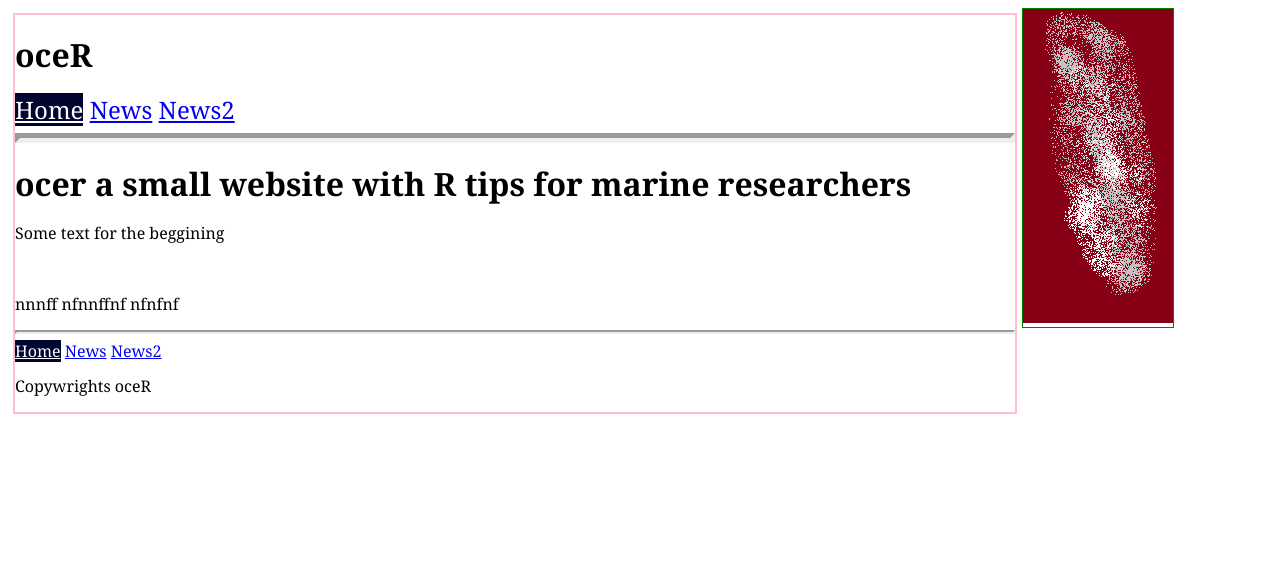
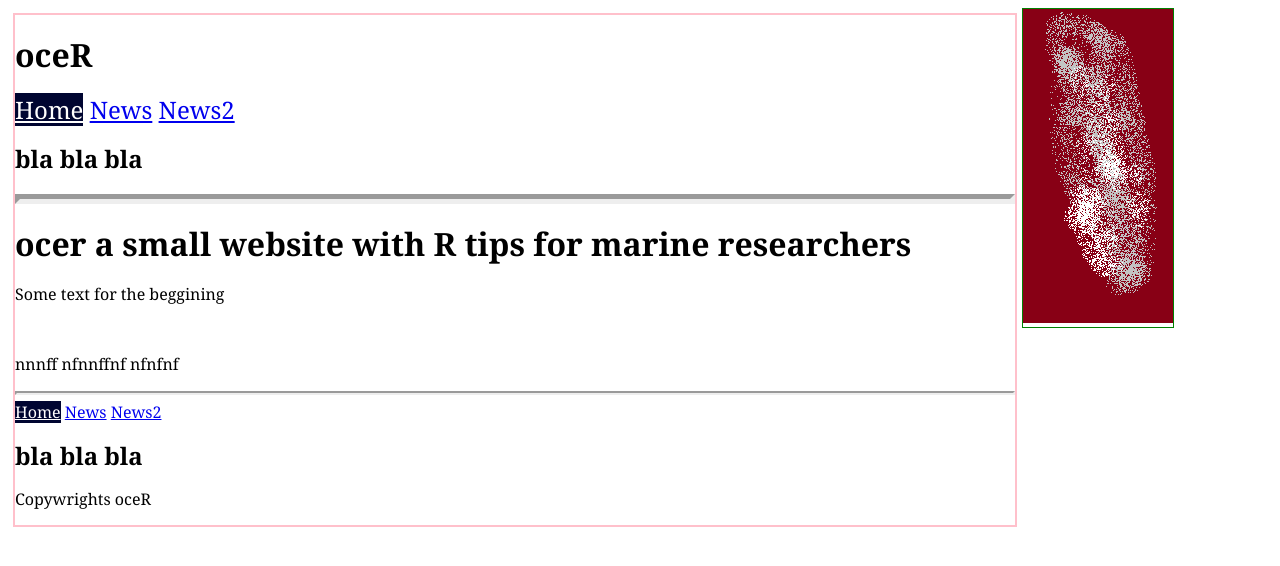
Before and after one commit to MMikolaj/oceR, a Jekyll site: the page built from index.html, in a window 1280 px wide. Shown: the top 566 px of the page. Built offline with Jekyll 4.4.1, drawn with Linux system fonts in a browser that asks for light colours.

Commit message:
Update nav.html

```diff
--- a/_includes/nav.html
+++ b/_includes/nav.html
@@ -5,4 +5,6 @@
       <li><a href="{{site.baseurl}}/news.html" class="{% if page.url == '/news.html' %}current{% endif %}">News</a></li>
       <li><a href="{{site.baseurl}}/news2.html" class="{% if page.url == '/news2' %}current{% endif %}">News2</a></li>
       </ul>
+
+      <h2> bla bla bla </h2>
     </nav>
```
